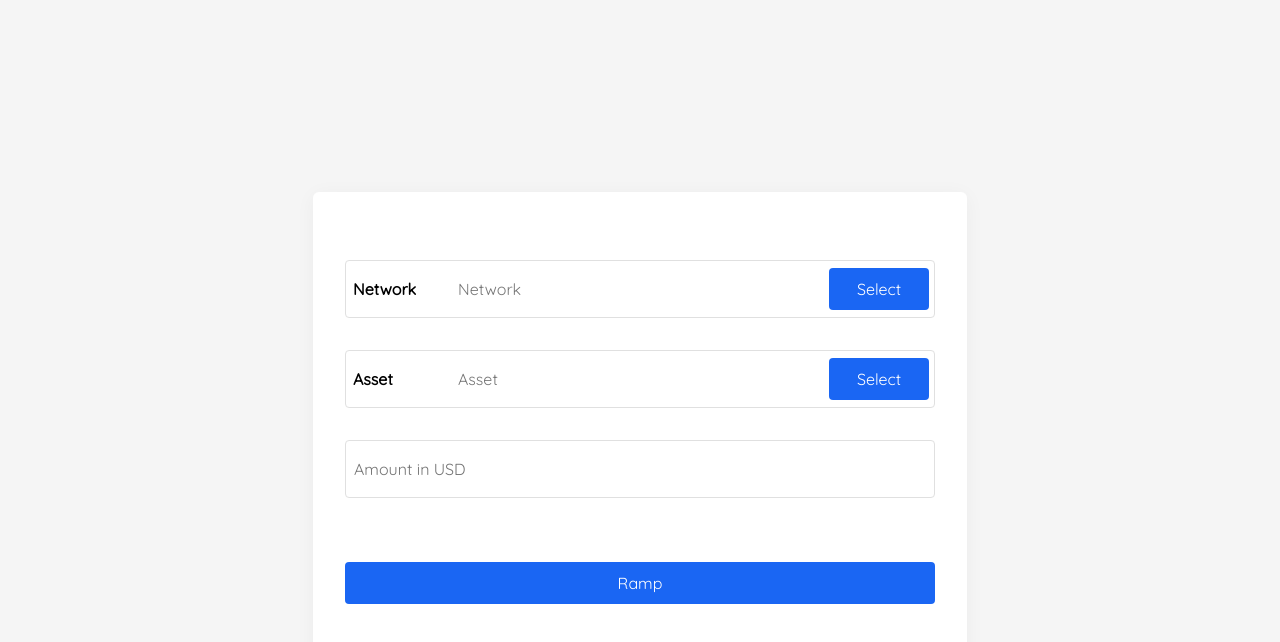
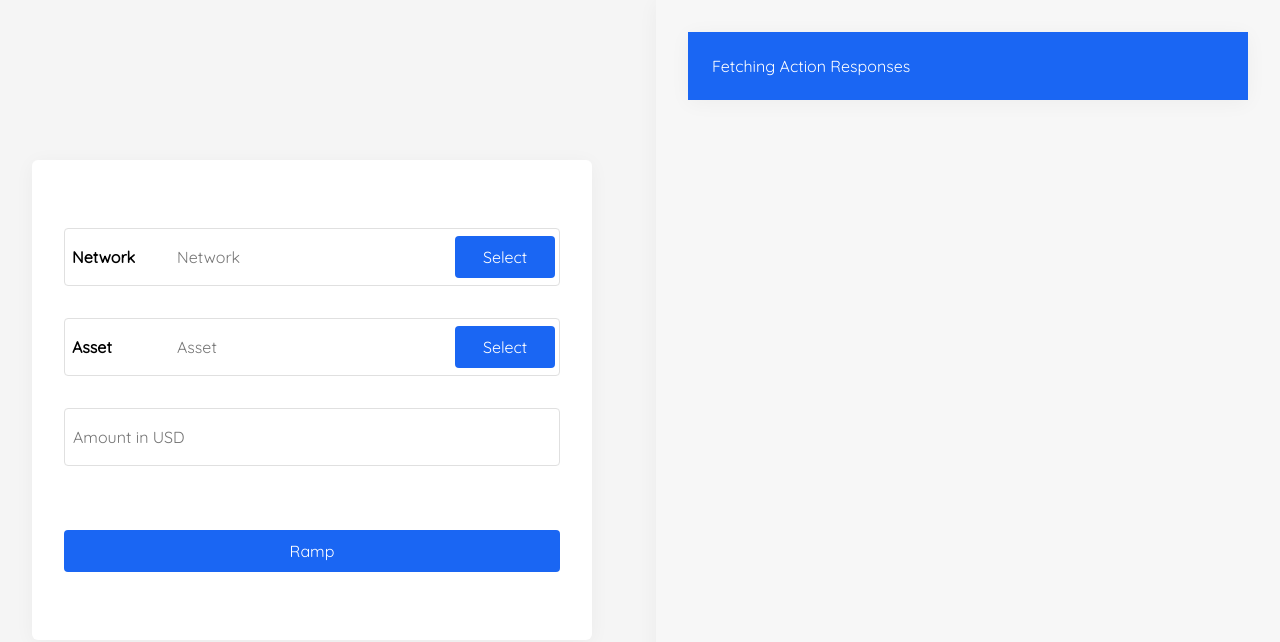
Before and after one commit to theekhay/kado-gateway, a React (Create React App) app: page / in a window 1280 px wide. Shown: the top 642 px of the page. Built offline with nearby package versions, Linux system fonts and the light colour scheme; no server answers.

Commit message:
fetch all assets

```diff
--- a/src/index.css
+++ b/src/index.css
@@ -8,7 +8,6 @@
 
 body {
   background-color: #f5f5f5;
-  padding: 2rem;
 }
 
 .container {
--- /dev/null
+++ b/src/page/APIResponses.jsx
@@ -0,0 +1,11 @@
+const APIResponses = ({ selectedNetwork, selectedAsset }) => {
+  return (
+    <div className="apiresponses__container">
+      <div className="apiresponse__header">
+        <h4>Fetching Action Responses</h4>
+      </div>
+    </div>
+  );
+};
+
+export default APIResponses;
--- a/src/page/GateWay.jsx
+++ b/src/page/GateWay.jsx
@@ -5,8 +5,9 @@ import NetworkTab from "../ui/NetworkTab";
 import AssetTab from "../ui/AssetTab";
 import Modal from "../ui/Modal";
 import axios from "axios";
-import { FiCheckCircle } from "react-icons/fi"
+import { FiCheckCircle } from "react-icons/fi";
 import Loading from "../components/Loading";
+import APIResponses from "./APIResponses";
 
 const GateWay = () => {
   const [networktab, setNetworkTab] = useState(false);
@@ -18,65 +19,60 @@ const GateWay = () => {
   const [quote, setQuote] = useState("");
   const [loading, setLoading] = useState(false);
 
-  const [statusModal, setStatusModal] = useState(false)
-  const [statusRes, setStatusRes] = useState("")
-  const [transactionMessage, setTransactionMessage] = useState("")
-  const [transactionModal, setTransactionModal] = useState(false)
+  const [statusModal, setStatusModal] = useState(false);
+  const [statusRes, setStatusRes] = useState("");
+  const [transactionMessage, setTransactionMessage] = useState("");
+  const [transactionModal, setTransactionModal] = useState(false);
 
   useEffect(() => {
     const childResponse = async (e) => {
-      if(e?.data) {
-        console.log('e?.data', e?.data)
+      if (e?.data) {
+        /*   console.log("e?.data", e?.data); */
         try {
-
-          console.log('e?.data?.payload', e?.data?.payload);
-           const res =  e?.data?.payload // JSON.parse(e?.data?.payload)
+          /* console.log("e?.data?.payload", e?.data?.payload); */
+          const res = e?.data?.payload; // JSON.parse(e?.data?.payload)
 
           //  console.log('res: ', res);
 
           //  const result = res?.__post_robot_10_0_46__[0]?.data;
-           const order_id = res?.orderId // result.orderId
+          const order_id = res?.orderId; // result.orderId
 
-           if(order_id) {
+          if (order_id) {
+            setShow(false);
+            await new Promise((r) => setTimeout(r, 1000));
 
+            setTransactionModal(true);
+            setTransactionMessage(`Fetching transaction status ...`);
+            await new Promise((r) => setTimeout(r, 2000));
+
+            axios
+              .get(`https://dev-api.kado.money/v1/public/orders/${order_id}`)
+              .then(async (res) => {
+                if (res.status === 200) {
+                  await new Promise((r) => setTimeout(r, 2000));
+                  setStatusModal(true);
+                  setTransactionModal(false);
+                  // await new Promise((r) => setTimeout(r, 2000))
+                  setStatusRes(res?.data?.data?.transferStatus);
                   setShow(false);
-            await new Promise((r) => setTimeout(r, 1000))
-
-            setTransactionModal(true)
-            setTransactionMessage(`Fetching transaction status ...`)
-            await new Promise((r) => setTimeout(r, 2000))
-
-            axios.get(`https://dev-api.kado.money/v1/public/orders/${order_id}`)
-            .then( async (res) => {
-              if(res.status === 200) {
-                await new Promise((r) => setTimeout(r, 2000))
-                setStatusModal(true)
-                setTransactionModal(false)
-                // await new Promise((r) => setTimeout(r, 2000))
-                setStatusRes(res?.data?.data?.transferStatus)
-                setShow(false)
-              } else return
+                } else return;
               })
-            .catch(err => console.error(err))
+              .catch((err) => console.error(err));
           } else return;
         } catch (error) {
-          console.error('json parse error...');
+          console.error("json parse error...");
         }
       }
     };
 
-
     window.addEventListener("message", childResponse);
-    return () => window.removeEventListener("message", childResponse)
-  })
-
+    return () => window.removeEventListener("message", childResponse);
+  });
 
   // postRobot.send(window.parent, 'message', {
   //             message: 'message',
   //             orderId: 'res?.data?.data?.orderId'
   //           })
-
-
 
   // postRobot.on('getUser', { domain: 'http://localhost' }, function(event) {
 
@@ -148,7 +144,8 @@ const GateWay = () => {
   }, [amountInUsd]);
 
   return (
-    <>
+    <div className="gatewaylayout">
+      <div className="gatewaylayout--left">
         {!networktab && !assetTab && (
           <div className="gateway__container">
             <div className="gateway__form">
@@ -157,7 +154,12 @@ const GateWay = () => {
                 type="text"
                 disabled={true}
                 onSelectClick={() => setNetworkTab(true)}
-              defaultValue={selectedNetwork.name}
+                defaultValue={
+                  selectedNetwork.network
+                    ? selectedNetwork.network.charAt(0).toUpperCase() +
+                      selectedNetwork.network.slice(1).toLowerCase()
+                    : selectedNetwork.network
+                }
                 iconUrl={selectedNetwork.icon}
                 prefix="Network"
               />
@@ -166,7 +168,7 @@ const GateWay = () => {
                 type="text"
                 disabled={true}
                 onSelectClick={() => setAssetTab(true)}
-              defaultValue={selectedAsset.symbol}
+                defaultValue={selectedAsset.name}
                 iconUrl={selectedAsset.icon}
                 prefix="Asset"
               />
@@ -200,7 +202,7 @@ const GateWay = () => {
           <div className="displaymodalcontent">
             <Modal show={show} onClose={() => setShow(false)}>
               <iframe
-            src={ `http://localhost:3003/ramp?onPayCurrency=USD&onRevCurrency=${selectedNetwork.symbol}&offPayCurrency=${selectedNetwork.symbol}&offRevCurrency=USD&onPayAmount=${amountInUsd}&offPayAmount=1&network=ETHEREUM?isIntegratorMode=true`}
+                src={`http://localhost:3003/ramp?onPayCurrency=USD&onRevCurrency=${selectedNetwork.symbol}&offPayCurrency=${selectedNetwork.symbol}&offRevCurrency=USD&onPayAmount=${amountInUsd}&offPayAmount=1&network=ETHEREUM?isIntegratorMode=true`}
                 style={{
                   overflow: "auto",
                   height: "100%",
@@ -212,33 +214,42 @@ const GateWay = () => {
             </Modal>
           </div>
         )}
-      {
-        statusModal && (
+        {statusModal && (
           <div className="displaymodalcontent">
-            <Modal show={statusModal} onClose={() => setStatusModal(false)} className="dialogModal">
+            <Modal
+              show={statusModal}
+              onClose={() => setStatusModal(false)}
+              className="dialogModal"
+            >
               <div className="transactionstatus">
-              <FiCheckCircle size={50} color="green"/>
-               <p>
-                {statusRes}
-              </p>
+                <FiCheckCircle size={50} color="green" />
+                <p>{statusRes}</p>
               </div>
             </Modal>
           </div>
-        )
-      }
-      {
-        transactionModal && (
+        )}
+        {transactionModal && (
           <div className="displaymodalcontent">
-            <Modal show={transactionModal} onClose={() => setTransactionModal(false)} className="dialogModal">
+            <Modal
+              show={transactionModal}
+              onClose={() => setTransactionModal(false)}
+              className="dialogModal"
+            >
               <div className="transactionconfirm">
                 <Loading />
                 <p>{transactionMessage}</p>
               </div>
             </Modal>
           </div>
-        )
-      }
-    </>
+        )}
+      </div>
+      <div className="gatewaylayout--right">
+        <APIResponses
+          selectedNetwork={selectedNetwork}
+          selectedAsset={selectedAsset}
+        />
+      </div>
+    </div>
   );
 };
 
--- a/src/sass/main.scss
+++ b/src/sass/main.scss
@@ -5,3 +5,4 @@
 @import "./ui/modal";
 @import "./ui/networktab";
 @import "./page/gateway";
+@import "./page/apiresponses";
--- /dev/null
+++ b/src/sass/page/_apiresponses.scss
@@ -0,0 +1,15 @@
+.apiresponses__container {
+  .apiresponse__header {
+    width: 100%;
+    min-height: 58px;
+    background: #1a66f3;
+    box-shadow: 0px 3px 20px rgba(0, 0, 0, 0.043);
+    //#222634
+    color: #ffffff;
+    padding: 1.5em;
+
+    h4 {
+      font-weight: 500;
+    }
+  }
+}
--- a/src/sass/page/_gateway.scss
+++ b/src/sass/page/_gateway.scss
@@ -1,3 +1,29 @@
+.gatewaylayout {
+  display: flex;
+  gap: 2rem;
+  width: 100%;
+
+  @media (max-width: 1000px) {
+    flex-direction: column;
+  }
+
+  .gatewaylayout--left {
+    width: 100%;
+    padding: 2rem;
+    display: grid;
+    place-items: center;
+  }
+
+  .gatewaylayout--right {
+    width: 100%;
+    background-color: #f7f7f7;
+    box-shadow: 0px 3px 20px rgba(0, 0, 0, 0.043);
+    height: 100%;
+    min-height: 100vh;
+    padding: 2rem;
+  }
+}
+
 .gateway__container {
   max-width: 654px;
   width: 100%;
@@ -52,5 +78,4 @@
 .dialogModal {
   height: fit-content !important;
   padding: 2rem 1rem;
-
 }
--- a/src/ui/NetworkTab.jsx
+++ b/src/ui/NetworkTab.jsx
@@ -1,7 +1,25 @@
 import { MdArrowBackIosNew } from "react-icons/md";
-import { networks } from "./data";
+import axios from "axios";
+import { useState, useLayoutEffect } from "react";
 
 const NetworkTab = ({ networktab, setNetworkTab, setSelectedNetwork }) => {
+  const [blockchains, setBlockchains] = useState("");
+
+  useLayoutEffect(() => {
+    const blocks = async () => {
+      const res = await axios.get(
+        "https://dev-api.kado.money/v1/ramp/blockchains"
+      );
+      if (res.status === 200) {
+        setBlockchains(res?.data?.data?.blockchains);
+      } else {
+        console.log(res);
+        setBlockchains("No data");
+      }
+    };
+    blocks();
+  }, []);
+
   const handleNetworkSelect = (network) => {
     setSelectedNetwork(network);
     setNetworkTab(false);
@@ -19,18 +37,20 @@ const NetworkTab = ({ networktab, setNetworkTab, setSelectedNetwork }) => {
       </div>
       <p>Select the network you would like to send assets on.</p>
       <div className="networktab">
-        {networks.map((network, idx) => (
+        {blockchains &&
+          blockchains.map((network, idx) => (
             <div
               className="networktab--grid"
               key={idx}
               onClick={() => handleNetworkSelect(network)}
             >
               <div className="networktab--grid--left">
-              <img src={network.icon} alt={network.name} />
-              {network.name}
+                {/*  <img src={network.icon} alt={network.name} /> */}
+                {network.network.charAt(0).toUpperCase() +
+                  network.network.slice(1).toLowerCase()}
               </div>
               <div className="networktab--grid--right">
-              <p>Time</p> <span>~{network.time}</span>
+                <p>Time</p> <span>~{network.avgTransactionTimeSeconds}</span>
               </div>
             </div>
           ))}
```
Also changed, not shown: src/sass/components/_Loading.scss (+3 -4 lines), src/ui/AssetTab.jsx (+27 -7 lines), 1 other file (tests, documents, lock files or other folders). Lines whose indentation alone changed are shown as unchanged.
